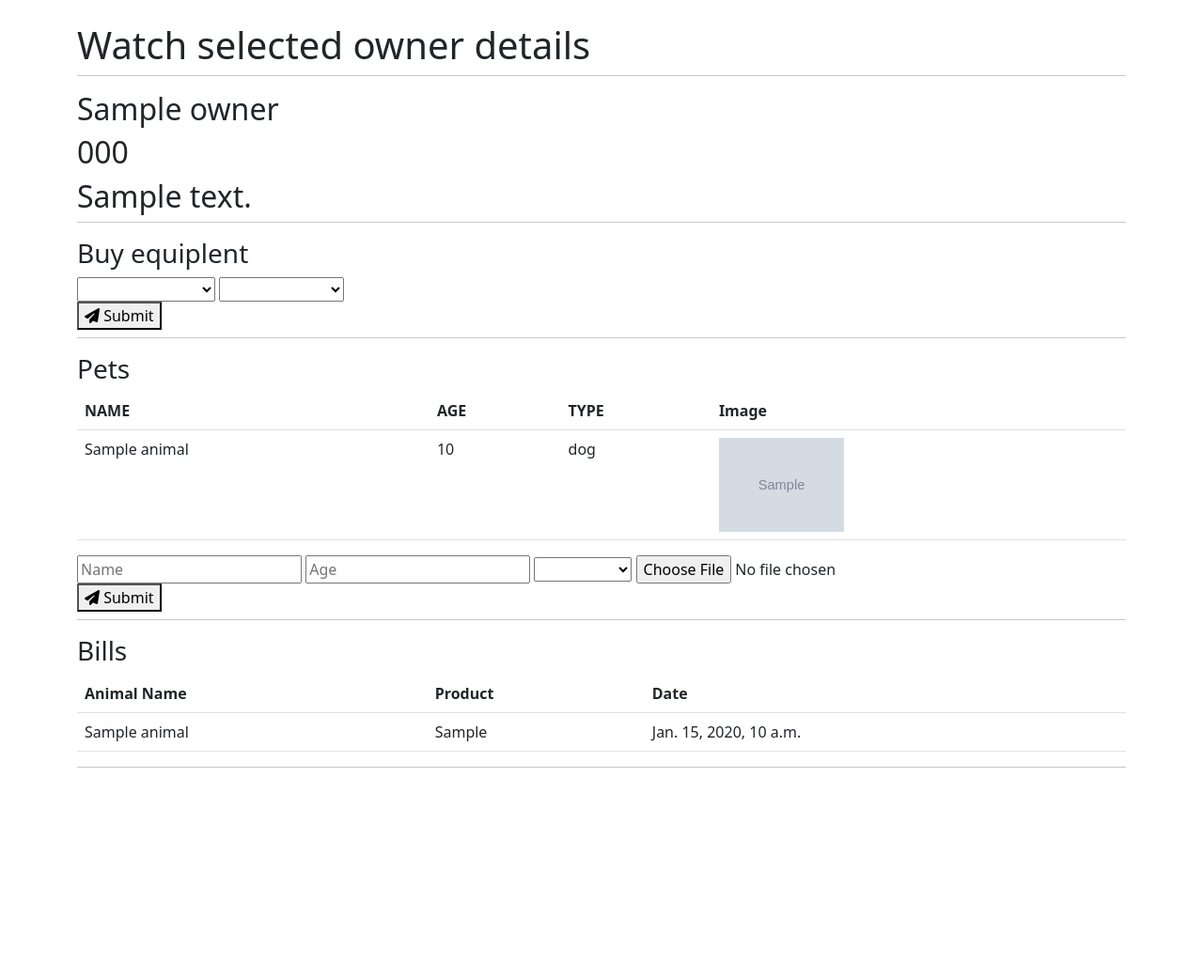
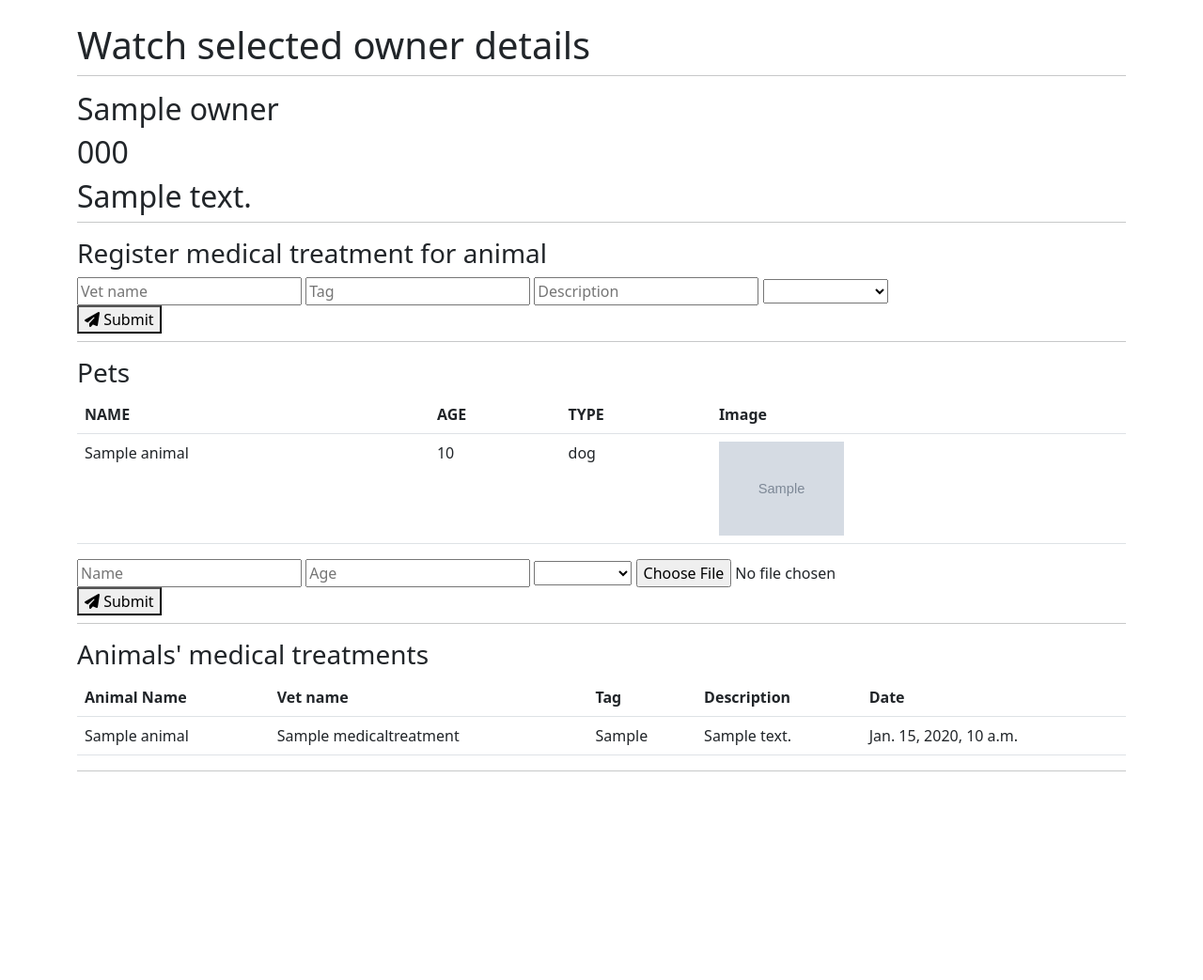
Before and after one commit to lqcharska/Veterinary-clinic, a Django app: page /watch_owner/?selected_owner_id=1 in a window 1280 px wide. Shown: the part 56-1099 px from the top of the page at 94% size. Run offline with Django 4.2, Linux system fonts and the light colour scheme; tables that the repository leaves empty hold one stand-in row (values such as "Sample post"); grey boxes marked "Sample" are stand-in pictures; some libraries are stand-ins or nearby versions.

Commit message:
remove bills and add medical treatments

```diff
--- a/przychodnia/forms.py
+++ b/przychodnia/forms.py
@@ -47,10 +47,12 @@ class AddAnimalForm(models.ModelForm):
         model = Animal
         fields = '__all__'
 
-class BuyEquipmentForm(forms.Form):
+class MedicalTreatmentFrom(forms.Form):
     owner = forms.ModelChoiceField(queryset=Owner.objects.all())
     animal_id = forms.IntegerField(required=True)
-    product = forms.CharField(max_length=100, required=True)
+    vet_name = forms.CharField(max_length=100)
+    tag = forms.CharField(max_length=100)
+    description = forms.CharField(max_length=2000)
 
 class FilterInfoForm(forms.Form):
     selected_page = forms.IntegerField(required=False, initial=1)
--- a/przychodnia/models.py
+++ b/przychodnia/models.py
@@ -55,14 +55,10 @@ class Animal(models.Model):
         return 'name: %s, age: %s, type: %s' % (self.name, self.age, self.type)
 
 
-class Bill(models.Model):
-    """
-    Bill for products bought by owner for specified animal
-    """
+class MedicalTreatment(models.Model):
     owner = models.ForeignKey(Owner, on_delete=models.CASCADE)
     animal = models.ForeignKey(Animal, on_delete=models.CASCADE)
-    product = models.CharField(max_length=100)
+    vet_name = models.CharField(max_length=100)
+    tag = models.CharField(max_length=100)
+    description = models.CharField(max_length=2000)
     date = models.DateTimeField(auto_now=True)
-
-    def __str__(self):
-        return 'Animal name %s product %s date %s' % (self.animal.name, self.product, self.date)
--- a/przychodnia/templates/show_animals.html
+++ b/przychodnia/templates/show_animals.html
@@ -31,8 +31,8 @@
     <table class="table">
         <tr>
             <th>LP</th>
+            <th>Animal name</th>
             <th>Owner name</th>
-            <th>Animal name</th>
             <th>Animal age</th>
             <th>Animal type</th>
         </tr>
@@ -40,8 +40,8 @@
         {% for animal in animals_and_pages.items %}
             <tr>
                 <td>{{ forloop.counter }}</td>
+                <td>{{ animal.name }}</td>
                 <td>{{ animal.owner.name }}</td>
-                <td>{{ animal.name }}</td>
                 <td>{{ animal.age }}</td>
                 <td>{{ animal.get_type_display }}</td>
             </tr>
--- a/przychodnia/templates/watch_owner.html
+++ b/przychodnia/templates/watch_owner.html
@@ -12,20 +12,15 @@
     <h2>{{ owner.address }}</h2>
 
     <hr class="mt-2 mb-3"/>
-    <h3>Buy equiplent</h3>
+    <h3>Register medical treatment for animal</h3>
 
-    <form id="buy_equiplent" action="/watch_owner/" method="post">
+    <form id="register_medical_treatments" action="/watch_owner/" method="post">
         {% csrf_token %}
-        <input type="hidden" required name="form_name" value="buy_equiplent" />
+        <input type="hidden" required name="form_name" value="register_medical_treatments" />
         <input type="hidden" required name="owner" value="{{ owner.id }}" />
-        <select name="product" required>
-            <option></option>
-            <option value="Brit">Brit</option>
-            <option value="Alpha Spirit">Alpha Spirit</option>
-            <option value="Wiejska Zagroda">Wiejska Zagroda</option>
-            <option value="Carnilove">Carnilove</option>
-            <option value="Brit Care">Brit Care</option>
-        </select>
+        <input type="text" placeholder="Vet name" required name="vet_name" >
+        <input type="text" placeholder="Tag" required name="tag" >
+        <input type="text" placeholder="Description" required name="description" >
 
         <select name="animal_id" required>
             <option></option>
@@ -33,11 +28,9 @@
                 <option value="{{ animal.id }}">{{ animal.name }}</option>
             {% endfor %}
         </select>
-
-        <!-- <input type="submit" value="Submit"/> -->
     </form>
 
-    <button type="submit" form="buy_equiplent" value="Submit">
+    <button type="submit" form="register_medical_treatments" value="Submit">
         <i class="fa-solid fa-paper-plane"></i> Submit
     </button>
 
@@ -93,22 +86,24 @@
 
     <hr class="mt-2 mb-3"/>
 
-
-
-    {% if bills %}
-        <h3>Bills</h3>
+    {% if medical_treatments %}
+        <h3>Animals' medical treatments</h3>
         <table class="table">
             <tr>
                 <th>Animal Name</th>
-                <th>Product</th>
+                <th>Vet name</th>
+                <th>Tag</th>
+                <th>Description</th>
                 <th>Date</th>
             </tr>
 
-            {% for bill in bills %}
+            {% for mt in medical_treatments %}
                 <tr>
-                    <td>{{ bill.animal.name }}</td>
-                    <td>{{ bill.product }}</td>
-                    <td>{{ bill.date }}</td>
+                    <td>{{ mt.animal.name }}</td>
+                    <td>{{ mt.vet_name }}</td>
+                    <td>{{ mt.tag }}</td>
+                    <td>{{ mt.description }}</td>
+                    <td>{{ mt.date }}</td>
                 </tr>
             {% endfor %}
         </table>
--- a/przychodnia/views.py
+++ b/przychodnia/views.py
@@ -5,8 +5,8 @@ from django.http import HttpResponse
 from django.shortcuts import render, redirect
 
 # Create your views here.
-from przychodnia.forms import AddAnimalForm, AddOwnerForm, WatchOwnerForm, BuyEquipmentForm, FilterInfoForm
-from przychodnia.models import Animal, Owner, Bill
+from przychodnia.forms import AddAnimalForm, AddOwnerForm, WatchOwnerForm, MedicalTreatmentFrom, FilterInfoForm
+from przychodnia.models import Animal, Owner, MedicalTreatment
 
 from django.utils.dateparse import parse_date
 
@@ -154,12 +154,12 @@ def show_bills(request):
     selected_page_number = filter_info['selected_page_number']
     items_per_page = filter_info['items_per_page']
 
-    bills = Bill.objects.filter(owner__name__icontains=filter_info['text_query'],
+    medical_treatments = MedicalTreatment.objects.filter(owner__name__icontains=filter_info['text_query'],
                                 date__gte=filter_info['start_time'], # greater or equal then
                                 date__lte=filter_info['stop_time']) # less or equal then
 
     return render(request, 'show_bills.html', {
-        'bills_and_pages': _get_page_items(bills, items_per_page, selected_page_number, "bills"),
+        'mt_and_pages': _get_page_items(medical_treatments, items_per_page, selected_page_number, "bills"),
         'filter_info': filter_info
     })
 
@@ -168,25 +168,27 @@ def download_bills(request):
     # select
     filter_info = _get_filter_info(request)
 
-    bills = Bill.objects.filter(date__gte=filter_info['start_time'], # greater or equal then
+    medical_treatments = MedicalTreatment.objects.filter(date__gte=filter_info['start_time'], # greater or equal then
                                 date__lte=filter_info['stop_time']) # less or equal then
 
     # get only items which should be on the page
-    page_items = _get_page_items(bills, filter_info['items_per_page'], filter_info['selected_page_number'], "bills")
+    page_items = _get_page_items(medical_treatments, filter_info['items_per_page'], filter_info['selected_page_number'], "bills")
 
     # Create temporary file
     with open('temp.csv', 'w', encoding='UTF8', newline='') as csv_file:
         writer = csv.writer(csv_file)
-        bills = Bill.objects.all()[page_items.start_item_index:page_items.stop_item_index]
-        writer.writerow(['Index', 'Owner', 'Animal', 'Product', 'Date'])
+        bills = MedicalTreatment.objects.all()[page_items.start_item_index:page_items.stop_item_index]
+        writer.writerow(['Index', 'Owner', 'Animal', 'Vet name', 'Tag', 'Description','Date'])
         index = page_items.start_item_index + 1
         for bill in bills:
             owner = bill.owner.name
             animal = bill.animal.name
-            product = bill.product
+            vet_name = bill.vet_name
+            tag = bill.tag
+            description = bill.description
             date = str(bill.date.strftime("%Y-%m-%d %H:%M"))
 
-            writer.writerow([index, owner, animal, product, date])
+            writer.writerow([index, owner, animal, vet_name, tag, description, date])
             index = index + 1
 
         csv_file.close()
@@ -257,7 +259,8 @@ def _render_watch_owner(request, owner, success_message, error_message):
     """
     Find all bills requested by owner
     """
-    bills = Bill.objects.filter(owner=owner)
+    medical_treatments = MedicalTreatment.objects.filter(owner=owner)
+    print(medical_treatments)
 
     """
     Find all animals that belengs to the selected owner
@@ -271,30 +274,36 @@ def _render_watch_owner(request, owner, success_message, error_message):
         'success_message': success_message if success_message != "" else None,
         'error_message': error_message if error_message != "" else None,
         'owners_animals': owners_animals,
-        'bills': bills if len(bills) > 0 else None,
+        'medical_treatments': medical_treatments if len(medical_treatments) > 0 else None,
     })
 
 
 def watch_owner(request):
     success_message = ""
     error_message = ""
-    if request.POST and request.POST.get("form_name") == 'buy_equiplent':
-        received_buy_form = BuyEquipmentForm(request.POST)
-        if received_buy_form.is_valid():
-            owner = received_buy_form.cleaned_data["owner"]
-            animal_id = received_buy_form.cleaned_data["animal_id"]
-            product = received_buy_form.cleaned_data["product"]
+    if request.POST and request.POST.get("form_name") == 'register_medical_treatments':
+        received_rmt_form = MedicalTreatmentFrom(request.POST)
+        if received_rmt_form.is_valid():
+            owner = received_rmt_form.cleaned_data["owner"]
+            animal_id = received_rmt_form.cleaned_data["animal_id"]
+            vet_name = received_rmt_form.cleaned_data["vet_name"]
+            tag = received_rmt_form.cleaned_data["tag"]
+            description = received_rmt_form.cleaned_data["description"]
 
-            bill_model = Bill(owner=owner,
+            mt_model = MedicalTreatment(owner=owner,
                             animal=Animal.objects.filter(id=animal_id)[0],
-                            product=product,
+                            vet_name=vet_name,
+                            tag=tag,
+                            description=description,
                             date=datetime.now())
 
-            bill_model.save()
+            mt_model.save()
+
+            success_message = "Succesfully added medical treatment"
 
             return _render_watch_owner(request, owner, success_message, error_message)
         else:
-            error_message = str(received_buy_form.errors)
+            error_message = str(received_rmt_form.errors)
 
     if request.POST and request.POST.get("form_name") == 'add_animal':
         """
```
Also changed, not shown: przychodnia/templates/show_bills.html (+12 -8 lines), przychodnia/migrations/0009_medicaltreatment_delete_bill.py (added).
